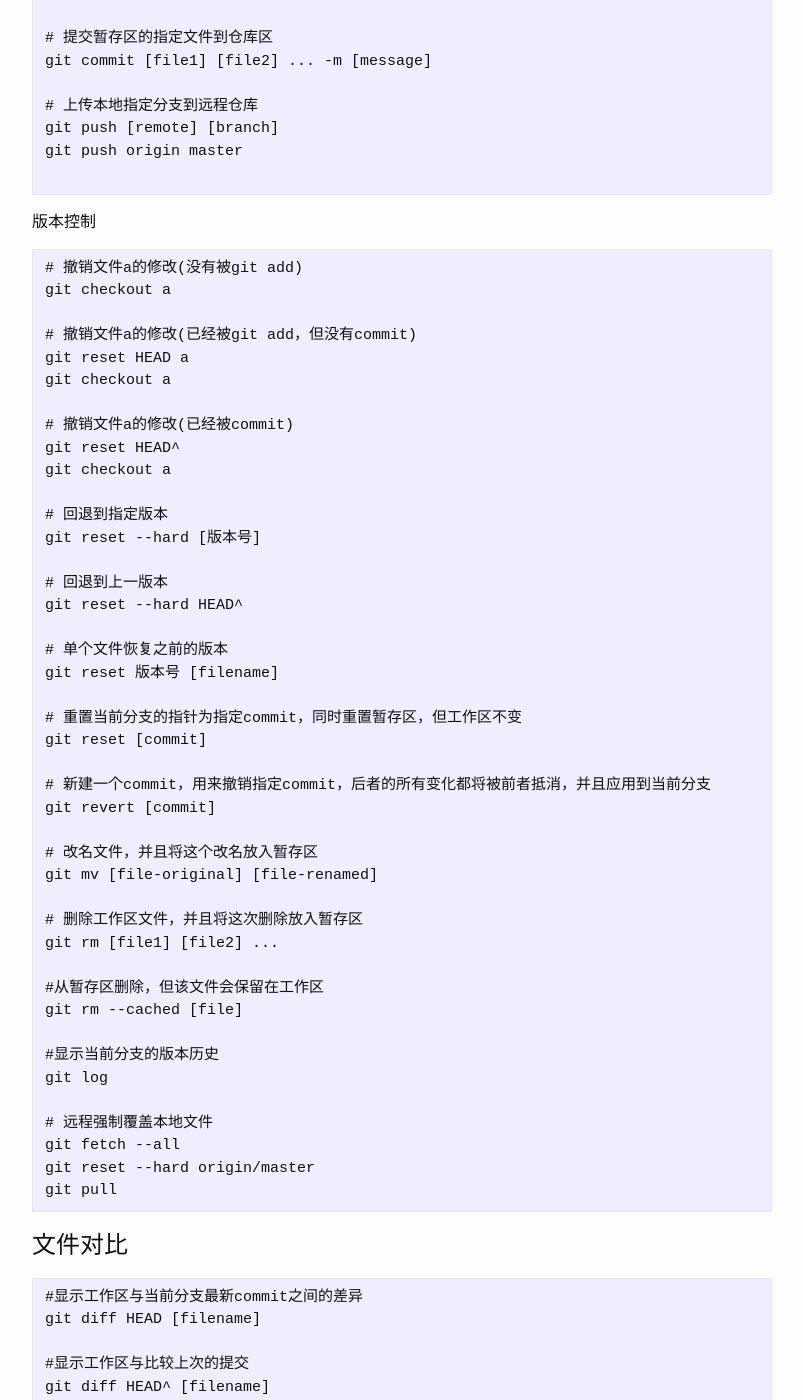
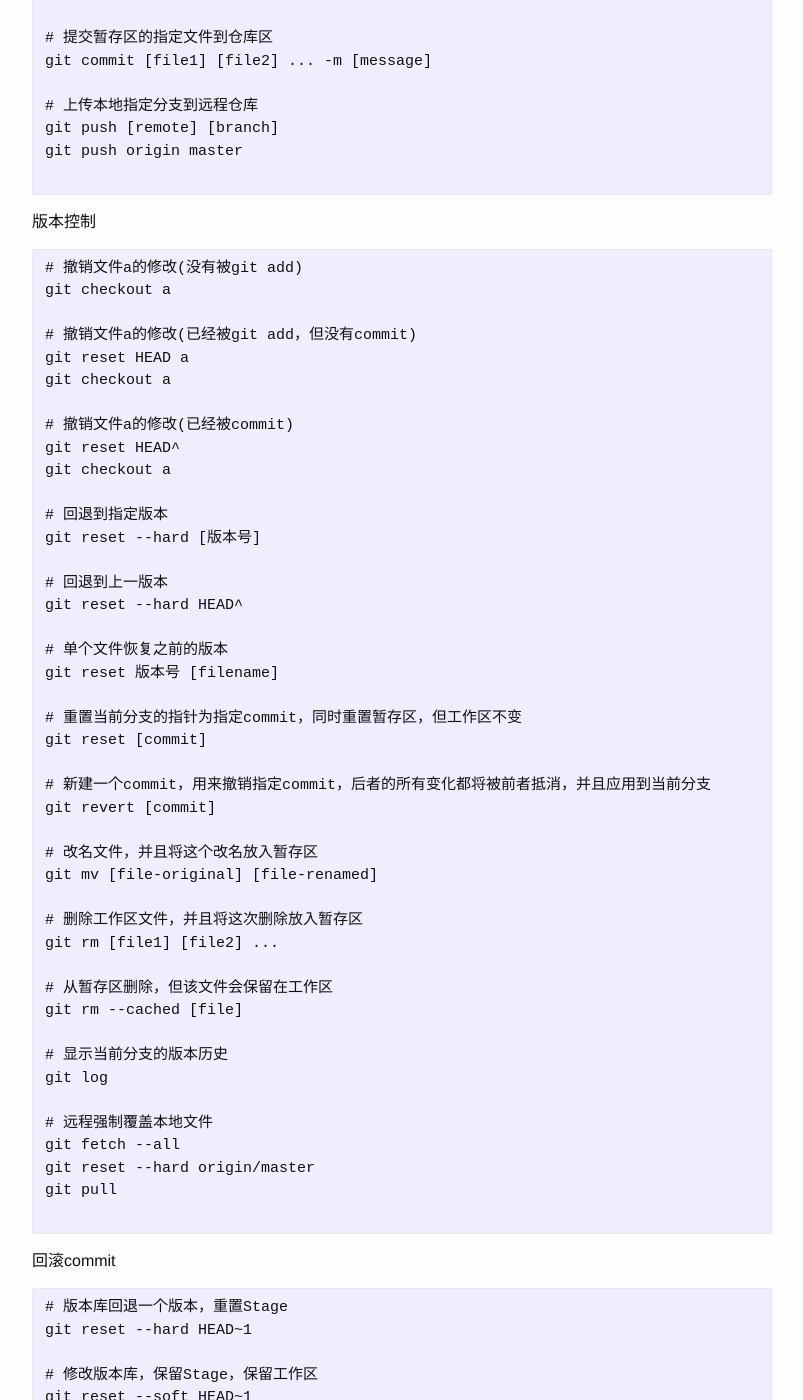
Before and after one commit to josephstalin117/josephstalin117.github.io, a Jekyll site: the page built from _posts/2016-06-03-git.markdown, in a window 1280 px wide and 1400 px high, scrolled down 994 px. Shown: the whole window, without its empty margins (238-1041 px from the left). Built offline with Jekyll 4.4.1, drawn with Linux system fonts in a browser that asks for light colours; some of the changed text lies outside the part shown.

Commit message:
add git reset

````diff
--- a/_posts/2016-06-03-git.markdown
+++ b/_posts/2016-06-03-git.markdown
@@ -90,17 +90,33 @@ git mv [file-original] [file-renamed]
 # 删除工作区文件，并且将这次删除放入暂存区
 git rm [file1] [file2] ...
 
-#从暂存区删除，但该文件会保留在工作区
+# 从暂存区删除，但该文件会保留在工作区
 git rm --cached [file]
 
-#显示当前分支的版本历史
+# 显示当前分支的版本历史
 git log
 
 # 远程强制覆盖本地文件
 git fetch --all
 git reset --hard origin/master
 git pull
+
 ```
+
+回滚commit
+```
+# 版本库回退一个版本，重置Stage
+git reset --hard HEAD~1
+
+# 修改版本库，保留Stage，保留工作区
+git reset --soft HEAD~1
+
+# 创建一个commit来覆盖当前commit
+git revert HEAD
+
+# git revert是用一次新的commit来回滚之前的commit，git reset是直接删除指定的commit
+```
+![images](/source/git_reset.png)
 
 # 文件对比
 ```
````
Also changed, not shown: source/git_reset.png (added).
